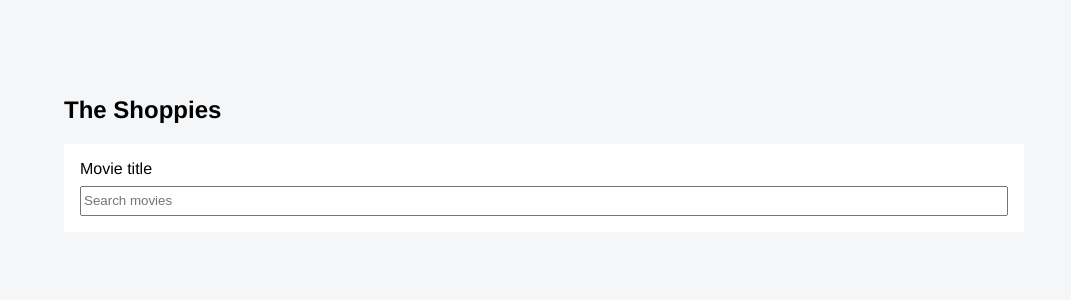
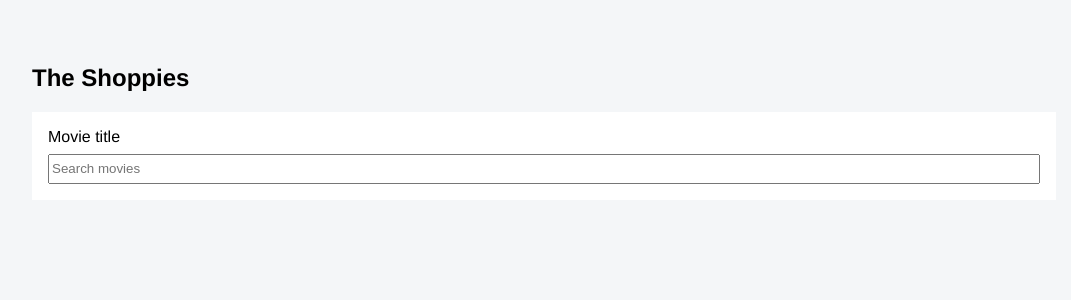
Before and after one commit to ryanhow10/shoppies, a React (Create React App) app: page / in a window 1280 px wide. Shown: the top 300 px of the page, without its empty margins (96-1167 px from the left). Built offline with nearby package versions, Linux system fonts and the light colour scheme; no server answers.

Commit message:
banner added, first draft completed

```diff
--- a/src/App.css
+++ b/src/App.css
@@ -1,16 +1,16 @@
 .container {
-  margin: 3rem;
-  margin-left: 5rem;
-  margin-right: 5rem;
+  margin: 2rem;
+  margin-left: 4rem;
+  margin-right: 4rem;
   font-family: "HelveticaNeue-Light", "Helvetica Neue Light", "Helvetica Neue", Helvetica, Arial, "Lucida Grande", sans-serif;
 }
 
 /* Specific styling for larger devices (i.e iPads & laptops)*/
-@media only screen and (min-width: 1000px) {
+@media only screen and (min-width: 900px) {
   .container {
-      margin: 6rem;
-      margin-left: 10rem;
-      margin-right: 10rem;
+      margin: 4rem;
+      margin-left: 8rem;
+      margin-right: 8rem;
   }
 
   .resultsAndNoms {
--- a/src/App.js
+++ b/src/App.js
@@ -2,6 +2,7 @@ import React, { Component } from 'react';
 import Search from './components/Search/Search';
 import Results from './components/Results/Results';
 import Nominations from './components/Nominations/Nominations';
+import Banner from './components/Banner/Banner';
 import './App.css';
 import axios from 'axios';
 
@@ -46,7 +47,6 @@ class App extends Component {
 
   handleSearch = (event) => {
     event.preventDefault();
-    this.handleSearchError("");
     axios.get(`http://www.omdbapi.com/?apikey=${API_KEY}&type=movie&s=${this.state.searchText}`)
       .then(resp => {
         if(resp.data.Response === 'True') {
@@ -62,14 +62,20 @@ class App extends Component {
   }
 
   nominateMovie = (movie) => {
-    this.setState({
-      nominations: [...this.state.nominations, movie]
-    });
+    this.setState(prevState => ({
+      nominations: [...prevState.nominations, movie]
+    }));
   }
 
   removeNomination = (movie) => {
+    this.setState(prevState => ({
+      nominations: prevState.nominations.filter(nom => nom !== movie)
+    }));
+  }
+
+  resetNominations = () => {
     this.setState({
-      nominations: this.state.nominations.filter(nom => nom !== movie)
+      nominations: []
     });
   }
 
@@ -84,6 +90,13 @@ class App extends Component {
           error={ this.state.searchError }
         >
         </Search>
+        {
+          this.state.nominations.length === 5 &&
+          <Banner
+            resetNominations={ this.resetNominations }
+          >
+          </Banner>
+        }
         {
           this.state.results.length > 0 &&
           <div className="resultsAndNoms">
--- /dev/null
+++ b/src/components/Banner/Banner.css
@@ -0,0 +1,25 @@
+.bannerContainer {
+    background-color: white;
+    padding: 1rem;
+    margin-bottom: 1rem;
+}
+
+.bannerMessage {
+    margin: 0;
+    color: green;
+}
+
+.restartButton {
+    margin-top: 0.5rem;
+}
+
+@media only screen and (min-width: 900px) {
+    .bannerMessage {
+        display: inline
+    }
+
+    .restartButton {
+        float: right;
+        margin: 0;
+    }
+}
--- /dev/null
+++ b/src/components/Banner/Banner.js
@@ -0,0 +1,16 @@
+import React, { Component } from 'react';
+import './Banner.css';
+
+class Banner extends Component {
+    render() {
+        const { resetNominations } = this.props;
+        return (
+            <div className="bannerContainer">
+                <p className="bannerMessage">Successfully nominated 5 movies. That's it, you're done!</p>
+                <button className="restartButton" onClick={ resetNominations }>Restart</button>
+            </div>
+        )
+    }
+}
+
+export default Banner;
--- a/src/components/Nominations/Nominations.css
+++ b/src/components/Nominations/Nominations.css
@@ -22,7 +22,7 @@
     margin: 0;
 }
 
-@media only screen and (min-width: 1000px) {
+@media only screen and (min-width: 900px) {
     .nominationsComponent {
         width: 50%;
     }
--- a/src/components/Results/Results.css
+++ b/src/components/Results/Results.css
@@ -14,7 +14,7 @@
     margin: 0.5rem;
 }
 
-@media only screen and (min-width: 1000px) {
+@media only screen and (min-width: 900px) {
     .resultsContainer {
         width: 50%;
         margin-right: 1rem;
--- a/src/components/Results/Results.js
+++ b/src/components/Results/Results.js
@@ -2,10 +2,19 @@ import React, { Component } from 'react';
 import './Results.css';
 
 class Results extends Component {
+    isNominated(movie, nominations) {
+        for(let i = 0; i < nominations.length; i++) {
+            if(nominations[i].imdbID === movie.imdbID) {
+                return true;
+            }
+        }
+        return false;
+    }
+
     render() {
         const { finalSearchText, results, nominateMovie, nominations } = this.props;
         const resultList = results.map(movie => {
-            return (<li className="result" key={ movie.imdbID }>{ movie.Title } ({ movie.Year }) <button type="button" onClick={ e => nominateMovie(movie) } disabled={ nominations.includes(movie) || nominations.length == 5 }>Nominate</button></li>)
+            return (<li className="result" key={ movie.imdbID }>{ movie.Title } ({ movie.Year }) <button type="button" onClick={ e => nominateMovie(movie) } disabled={ this.isNominated(movie, nominations) || nominations.length === 5 }>Nominate</button></li>)
         });
         return (
             <div className="resultsContainer">
--- a/src/components/Search/Search.js
+++ b/src/components/Search/Search.js
@@ -8,7 +8,7 @@ class Search extends Component {
             <div className="searchContainer">
                 <form onSubmit={ search }>
                     <p className="searchTitle">Movie title</p>
-                    <input className="searchBox" type="text" placeholder="Search movies" value={ searchText } onChange={ searchTextChange }></input>
+                    <input className="searchBox" type="text" placeholder="Search movies" value={ searchText } onChange={ searchTextChange } required></input>
                     {
                         error &&
                         <p className="searchError">{ error } Please try another query.</p>
```
